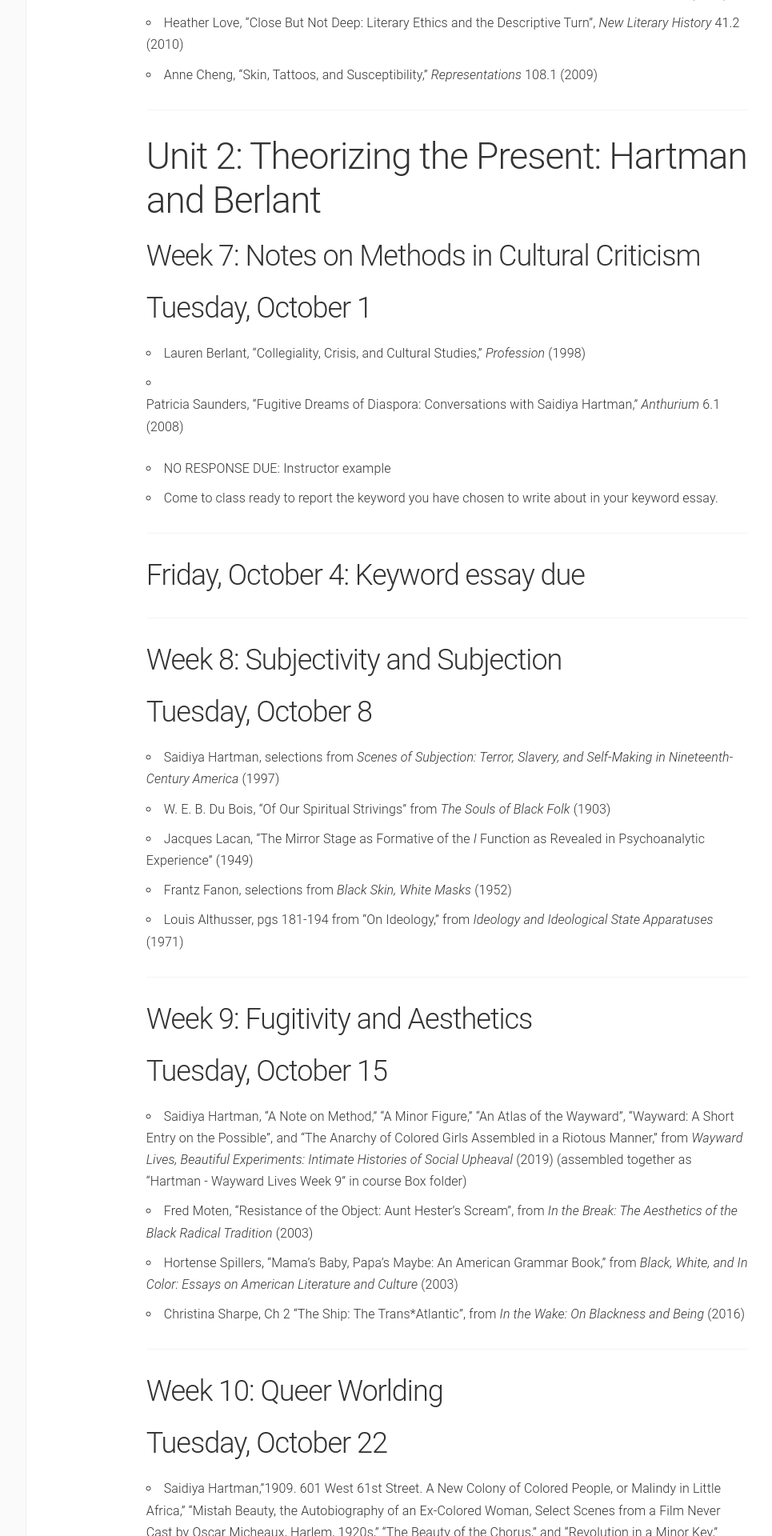
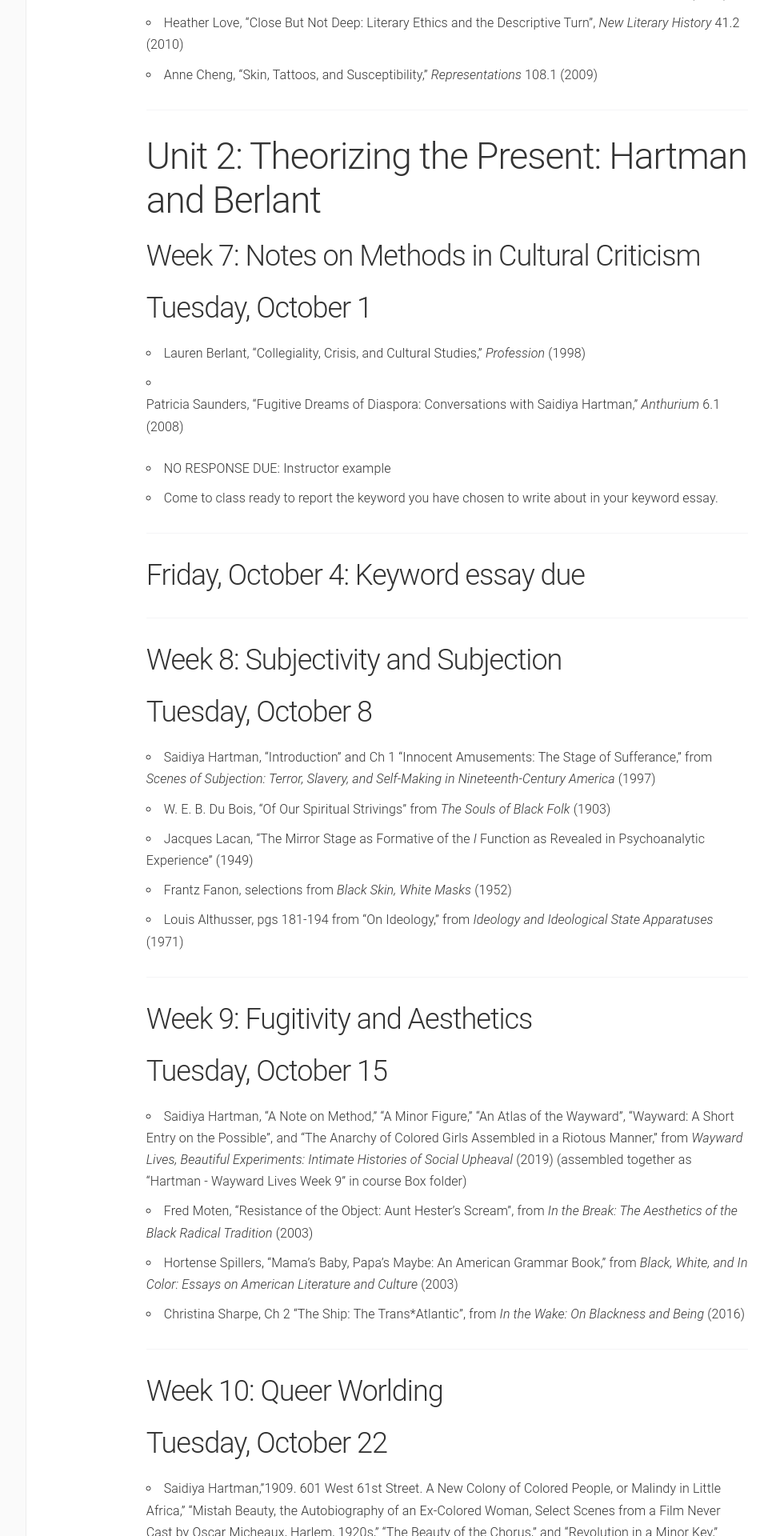
Before and after one commit to lcthomas/eng681f19, a Jekyll site: the page built from schedule.md, in a window 1280 px wide. Shown: the part 2460-4380 px from the top of the page at 80% size, without its empty margins (180-1145 px from the left). Built offline with Jekyll 4.4.1, drawn with Linux system fonts in a browser that asks for light colours.

Commit message:
hartman reading update

```diff
--- a/schedule.md
+++ b/schedule.md
@@ -78,7 +78,7 @@ navigation: 3
 
 ## Week 8: Subjectivity and Subjection
 ## Tuesday, October 8
-* Saidiya Hartman, selections from _Scenes of Subjection: Terror, Slavery, and Self-Making in Nineteenth-Century America_ (1997)
+* Saidiya Hartman, “Introduction” and Ch 1 “Innocent Amusements: The Stage of Sufferance,” from _Scenes of Subjection: Terror, Slavery, and Self-Making in Nineteenth-Century America_ (1997)
 * W. E. B. Du Bois, “Of Our Spiritual Strivings” from _The Souls of Black Folk_ (1903)
 * Jacques Lacan, “The Mirror Stage as Formative of the _I_ Function as Revealed in Psychoanalytic Experience” (1949)
 * Frantz Fanon, selections from _Black Skin, White Masks_ (1952)
```
